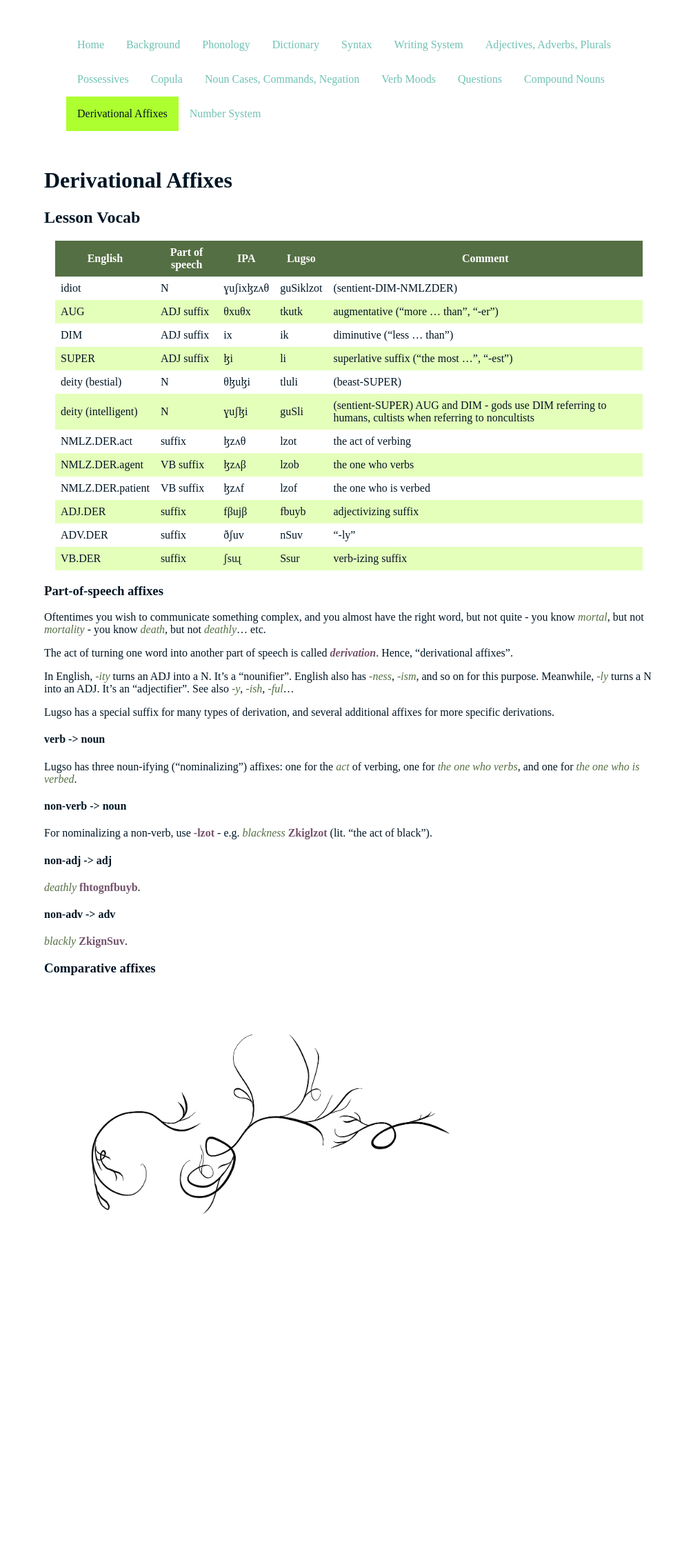
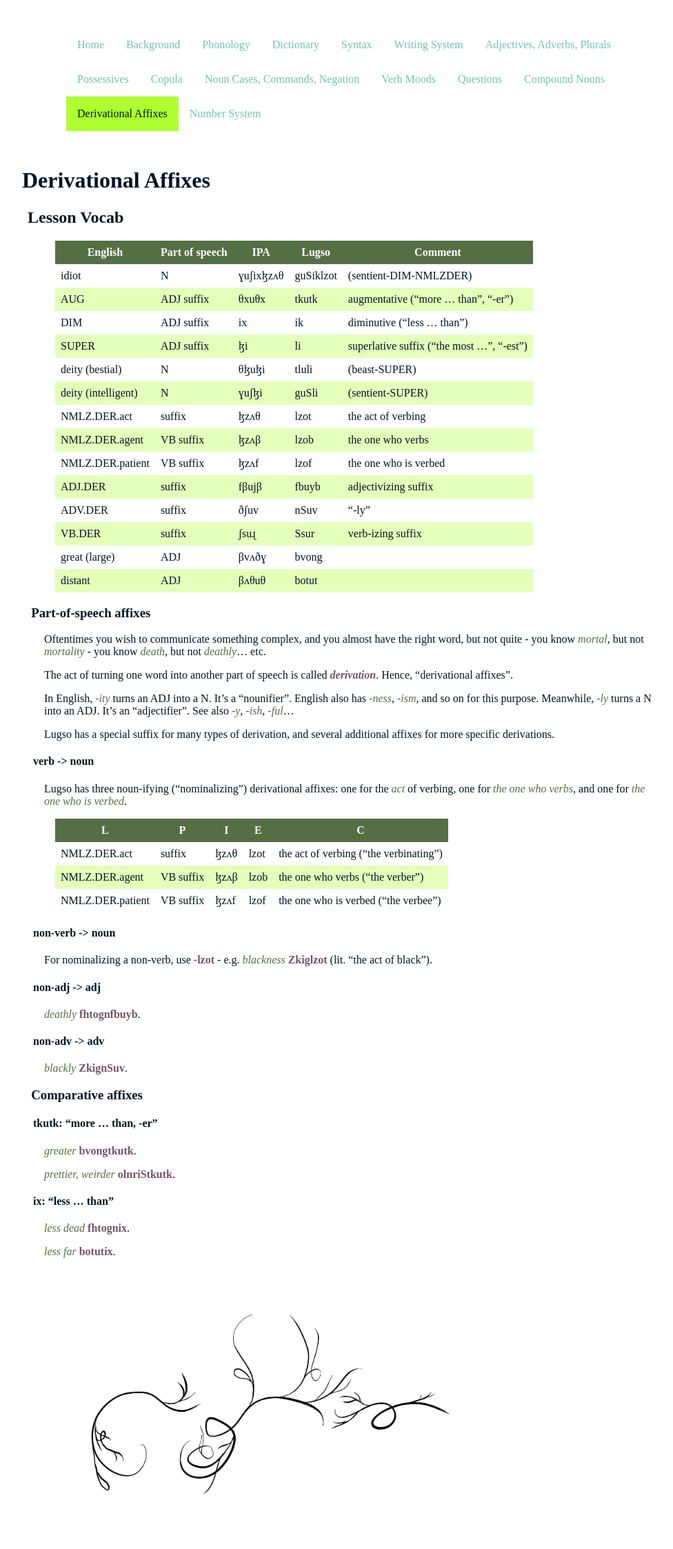
Before and after one commit to 0x70b1a5/lugso, a Jekyll site: the page built from 090_derivational-affixes.md, in a window 1280 px wide. Shown: the whole page at 69% size, without its empty margins (200-1176 px from the left). Built offline with Jekyll 4.4.1, drawn with Linux system fonts in a browser that asks for light colours; before the commit the page ends 1839 px from its top, so only the background shows below that.

Commit message:
more examples in questions and derivationals, also style

```diff
--- a/090_derivational-affixes.md
+++ b/090_derivational-affixes.md
@@ -13,13 +13,15 @@ AUG|ADJ suffix|θxuθx|tkutk|augmentative ("more ... than", "-er")
 DIM|ADJ suffix|ix|ik|diminutive ("less ... than")
 SUPER|ADJ suffix|ɮi|li|superlative suffix ("the most ...", "-est")
 deity (bestial)|N|θɮuɮi|tluli|(beast-SUPER)
-deity (intelligent)|N|ɣuʃɮi|guSli|(sentient-SUPER) AUG and DIM - gods use DIM referring to humans, cultists when referring to noncultists
+deity (intelligent)|N|ɣuʃɮi|guSli|(sentient-SUPER)
 NMLZ.DER.act|suffix|ɮzʌθ|lzot|the act of verbing
 NMLZ.DER.agent|VB suffix|ɮzʌβ|lzob|the one who verbs
 NMLZ.DER.patient|VB suffix|ɮzʌf|lzof|the one who is verbed
 ADJ.DER|suffix|fβujβ|fbuyb|adjectivizing suffix
 ADV.DER|suffix|ðʃuv|nSuv|"-ly"
 VB.DER|suffix|ʃsuɻ|Ssur|verb-izing suffix
+great (large)|ADJ|βvʌðɣ|bvong
+distant|ADJ|βʌθuθ|botut
 
 ### Part-of-speech affixes
 
@@ -33,7 +35,13 @@ Lugso has a special suffix for many types of derivation, and several additional
 
 #### verb -> noun
 
-Lugso has three noun-ifying ("nominalizing") affixes: one for the _act_ of verbing, one for _the one who verbs_, and one for _the one who is verbed_.
+Lugso has three noun-ifying ("nominalizing") derivational affixes: one for the _act_ of verbing, one for _the one who verbs_, and one for _the one who is verbed_.
+
+L|P|I|E|C
+|-|-|-|-
+NMLZ.DER.act|suffix|ɮzʌθ|lzot|the act of verbing ("the verbinating")
+NMLZ.DER.agent|VB suffix|ɮzʌβ|lzob|the one who verbs ("the verber")
+NMLZ.DER.patient|VB suffix|ɮzʌf|lzof|the one who is verbed ("the verbee")
 
 #### non-verb -> noun
 
@@ -48,3 +56,15 @@ _deathly_ **fhtognfbuyb**.
 _blackly_ **ZkignSuv**.
 
 ### Comparative affixes
+
+#### tkutk: "more ... than, -er"
+
+_greater_ **bvongtkutk**.
+
+_prettier, weirder_ **olnriStkutk**.
+
+#### ix: "less ... than"
+
+_less dead_ **fhtognix**.
+
+_less far_ **botutix**.
--- a/assets/style.scss
+++ b/assets/style.scss
@@ -88,4 +88,13 @@ html {
         padding: 2px;
         border-radius: 5px;
     }
+
+    hr {
+       width: 1em;
+       margin: 2em 0;
+    }
+
+    h1, h2, h3, h4, h5, h6 {
+        margin-left: -1em;
+    }
 }
```
Also changed, not shown: 071_questions.md (+17 -4 lines).
